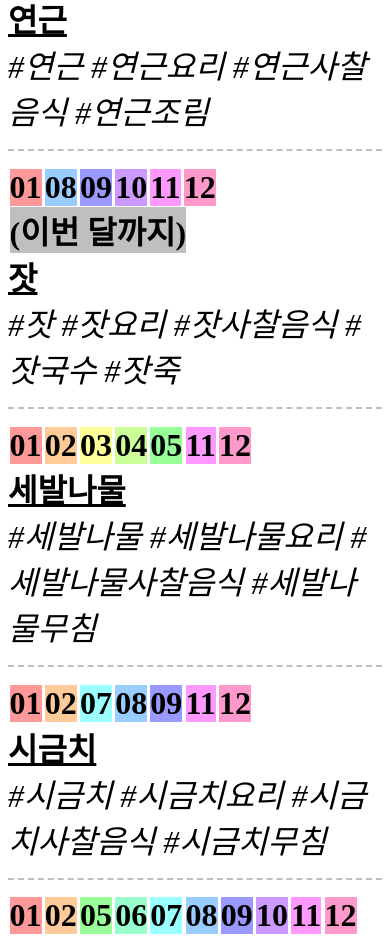
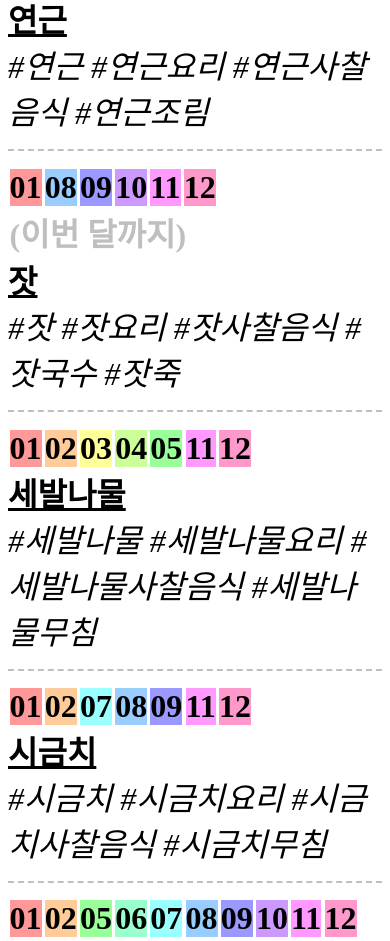
Before and after one commit to decodingnow/decodingnow.github.io, a plain HTML site: page index.html in a window 390 px wide. Shown: the part 2386-3327 px from the top of the page. Drawn offline with Linux system fonts and the light colour scheme.

Commit message:
Change style of tag "(이번 달까지)"

```diff
--- a/style.css
+++ b/style.css
@@ -49,7 +49,7 @@ main li {
 }
 main .deadline .foodMonths::before {
   content: "(이번 달까지)";
-  background-color: var(--color-gray75);
+  color: var(--color-gray75);
   margin-right: 0.1rem;
 }
 main .foodMonths {
@@ -255,7 +255,7 @@ body.darkMode main li .foodMonths span.m12 {
   }
   main .deadline .foodMonths::after {
     content: "(이번 달까지)";
-    background-color: var(--color-gray75);
-    margin-left: 0.1rem;
+    color: var(--color-gray75);
+    margin: 0.1rem;
   }
 }
```
